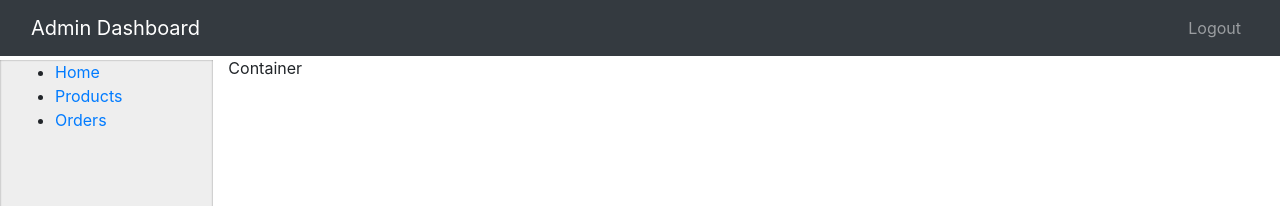
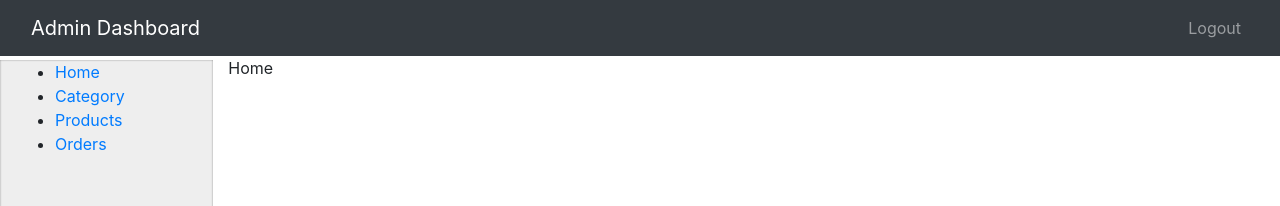
Before and after one commit to CodeSevenic/afribuys, a React (Create React App) app in the folder admin-app/: page / in a window 1280 px wide. Shown: the top 206 px of the page. Built offline with nearby package versions, Linux system fonts and the light colour scheme; sample sign-in values are in the browser's storage.

Commit message:
my changes

```diff
--- a/admin-app/src/App.js
+++ b/admin-app/src/App.js
@@ -9,6 +9,7 @@ import { useEffect } from 'react';
 import { isUserLoggedIn } from './actions/authActions';
 import Products from './containers/Products/Products';
 import Orders from './containers/Orders/Orders';
+import Category from './containers/Category/Category';
 
 function App() {
   const loginState = useSelector((state) => state.loginState);
@@ -25,6 +26,7 @@ function App() {
     <div className="App">
       <Switch>
         <PrivateRoute exact path="/" component={Home} />
+        <PrivateRoute path="/category" component={Category} />
         <PrivateRoute path="/products" component={Products} />
         <PrivateRoute path="/orders" component={Orders} />
 
--- a/admin-app/src/components/Layout/Layout.js
+++ b/admin-app/src/components/Layout/Layout.js
@@ -14,6 +14,9 @@ const Layout = (props) => {
               <ul>
                 <li>
                   <NavLink to="/">Home</NavLink>
+                </li>
+                <li>
+                  <NavLink to="/category">Category</NavLink>
                 </li>
                 <li>
                   <NavLink to="/products">Products</NavLink>
--- /dev/null
+++ b/admin-app/src/containers/Category/Category.js
@@ -0,0 +1,19 @@
+import React from 'react';
+import { Col, Container, Row } from 'react-bootstrap';
+import Layout from '../../components/Layout/Layout';
+
+const Category = () => {
+  return (
+    <Layout sidebar>
+      <Container>
+        <Row>
+          <Col md={12}>
+            <h3>Category</h3>
+          </Col>
+        </Row>
+      </Container>
+    </Layout>
+  );
+};
+
+export default Category;
--- a/admin-app/src/containers/Home/Home.js
+++ b/admin-app/src/containers/Home/Home.js
@@ -6,28 +6,8 @@ import { NavLink } from 'react-router-dom';
 
 const Home = () => {
   return (
-    <Layout>
-      <Container fluid>
-        <Row>
-          <Col md={2} className="sidebar">
-            <ul>
-              <li>
-                <NavLink to="/">Home</NavLink>
-              </li>
-              <li>
-                <NavLink to="/products">Products</NavLink>
-              </li>
-              <li>
-                <NavLink to="/orders">Orders</NavLink>
-              </li>
-            </ul>
-          </Col>
-          <Col md={10} style={{ marginLeft: 'auto' }}>
-            Container
-          </Col>
-        </Row>
-      </Container>
-
+    <Layout sidebar>
+      Home
       {/* <Jumbotron
         style={{ margin: '5rem', background: '#fff' }}
         className="text-center"
--- a/admin-app/src/reducers/rootReducer.js
+++ b/admin-app/src/reducers/rootReducer.js
@@ -1,10 +1,16 @@
 import { combineReducers } from 'redux';
 import { loginReducer } from '../reducers/authReducers';
 import { userReducer } from './userReducer';
+import { productReducer } from './productReducer';
+import { orderReducer } from './orderReducer';
+import { categoryReducer } from './categoryReducer';
 
 const rootReducer = combineReducers({
   loginState: loginReducer,
   user: userReducer,
+  category: categoryReducer,
+  product: productReducer,
+  order: orderReducer,
 });
 
 export default rootReducer;
```
Also changed, not shown: admin-app/src/actions/categoryActions.js (added), admin-app/src/actions/orderActions.js (added), admin-app/src/actions/productActions.js (added), admin-app/src/reducers/categoryReducer.js (added), admin-app/src/reducers/orderReducer.js (added), admin-app/src/reducers/productReducer.js (added), 1 other file (tests, documents, lock files or other folders).
